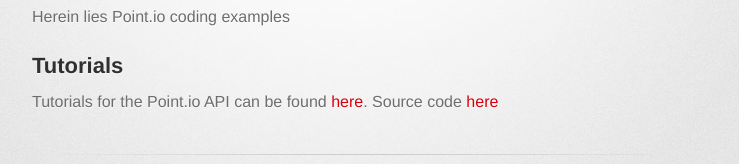
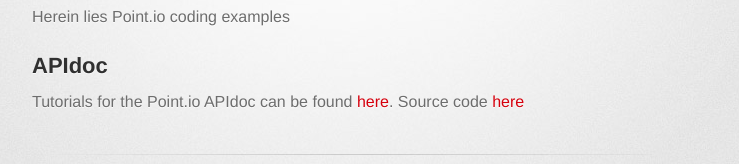
Before and after one commit to PointIO/pointio.github.io, a plain HTML site: page index.html in a window 1280 px wide. Shown: the part 307-471 px from the top of the page, without its empty margins (298-1037 px from the left). Drawn offline with Linux system fonts and the light colour scheme; a web font is replaced by a local one.

Commit message:
refactor to API*

```diff
--- a/index.html
+++ b/index.html
@@ -32,9 +32,9 @@
           <h2><a name="welcome" class="anchor" href="#welcome"><span class="octicon octicon-link"></span></a>Welcome</h2>
           <p>Herein lies Point.io coding examples</p>
 
-		  <h2><a name="tutorials" class="anchor" href="#tutorials"><span class="octicon octicon-link"></span></a>Tutorials</h2>
+		  <h2><a name="tutorials" class="anchor" href="#tutorials"><span class="octicon octicon-link"></span></a>APIdoc</h2>
 		  <p>
-		  	Tutorials for the Point.io API can be found <a target="_blank" href="http://pointio.github.io/sample-code">here</a>.  Source code <a href="https://github.com/PointIO/sample-code" target="_blank">here</a>
+		  	Tutorials for the Point.io APIdoc can be found <a target="_blank" href="http://pointio.github.io/sample-code/APIdoc">here</a>.  Source code <a href="https://github.com/PointIO/sample-code" target="_blank">here</a>
 		  </p>
         </section>
 
```
